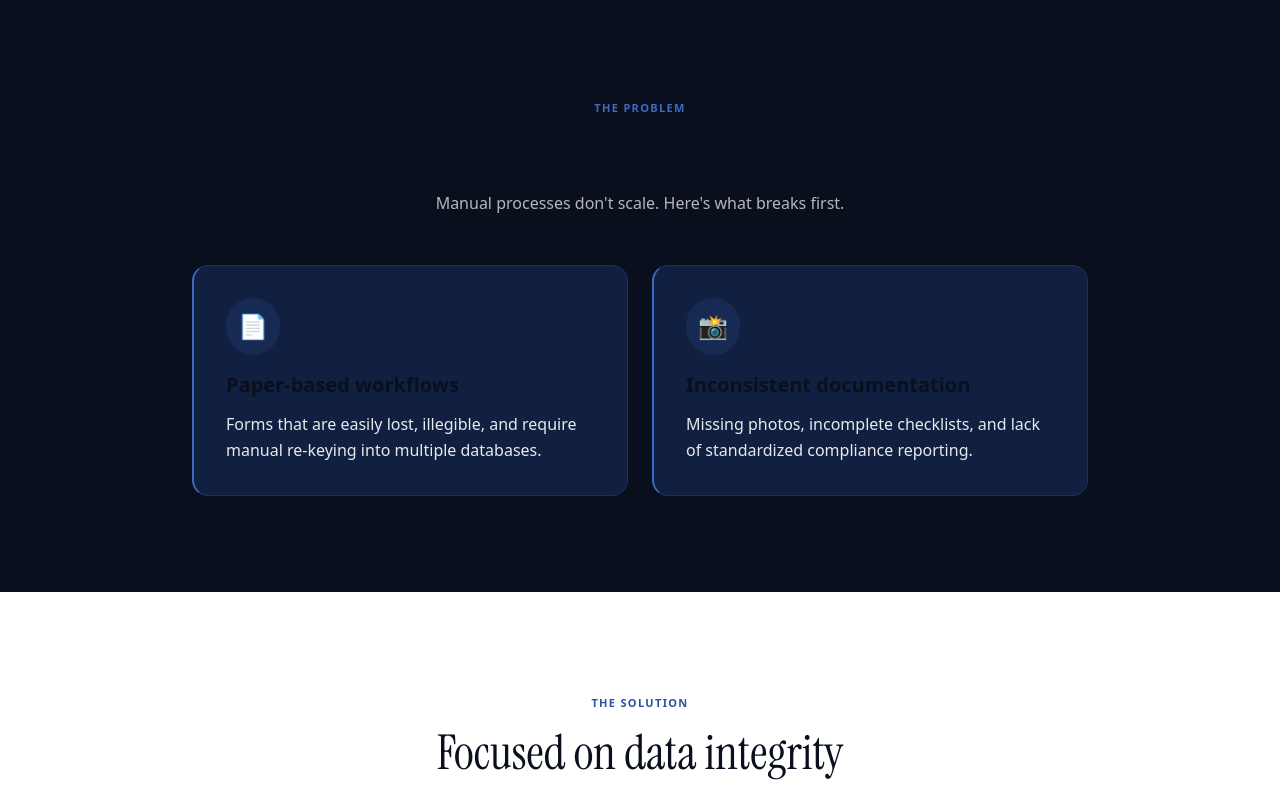
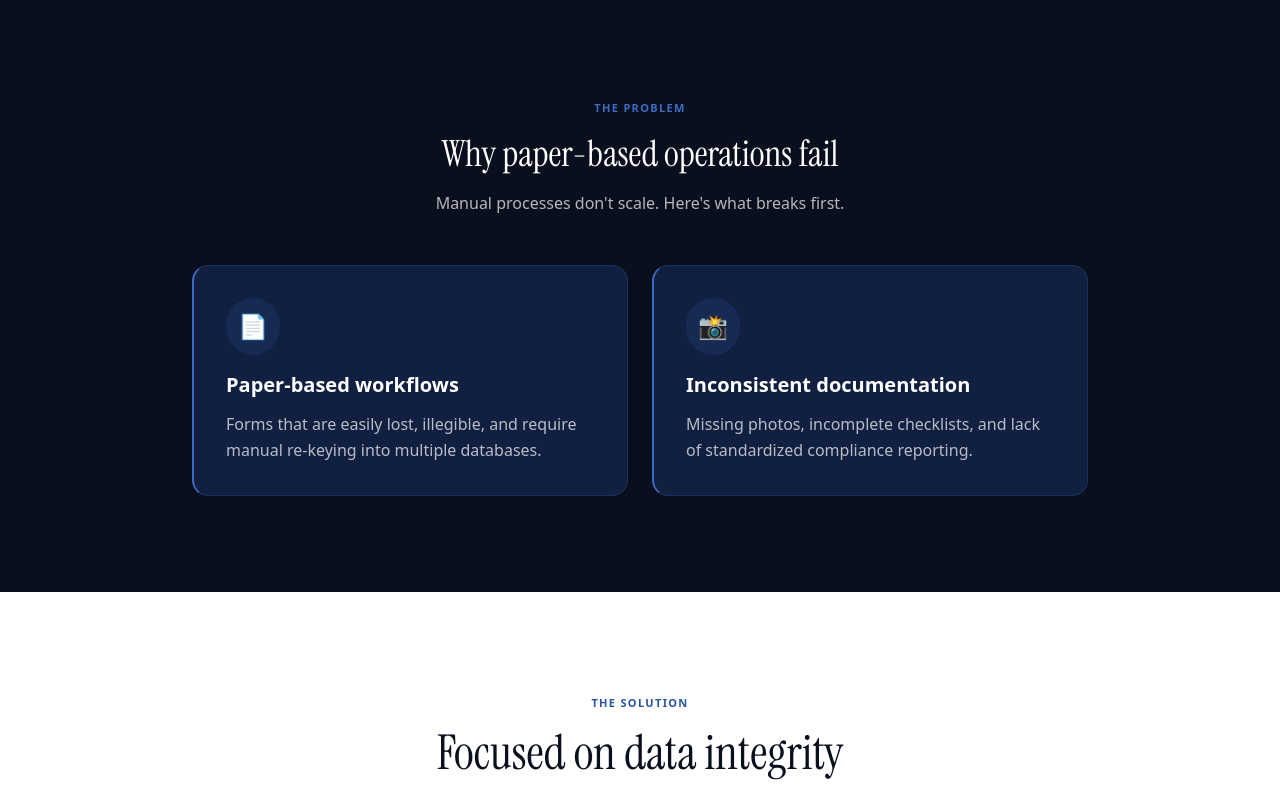
Before and after one commit to usman123-commits/Portfolio, a Next.js app: page / in a window 1280 px wide. Shown: the part 1420-2220 px from the top of the page. Built offline with nearby package versions, Linux system fonts and the light colour scheme; no server answers.

Commit message:
again fixed the same isuue

```diff
--- a/src/app/globals.css
+++ b/src/app/globals.css
@@ -50,7 +50,6 @@ h1, h2 {
 }
 
 h3, h4, h5, h6 {
-  color: var(--text-primary);
   font-weight: 600;
 }
 
--- a/src/app/page.tsx
+++ b/src/app/page.tsx
@@ -167,8 +167,8 @@ export default function HomePage() {
               THE PROBLEM
             </p>
             <h2
-              className="text-4xl text-white text-center mb-4"
-              style={{ fontFamily: "var(--font-instrument-serif), serif" }}
+              className="font-normal text-4xl text-white text-center mb-4"
+              style={{ fontFamily: "var(--font-instrument-serif), serif", color: "#ffffff" }}
             >
               Why paper-based operations fail
             </h2>
@@ -203,8 +203,13 @@ export default function HomePage() {
                 <div className="bg-[var(--navy-500)]/20 rounded-full p-3 w-fit mb-4">
                   <span className="text-2xl">{item.icon}</span>
                 </div>
-                <h3 className="text-xl font-semibold text-white mb-3">{item.title}</h3>
-                <p className="text-white/90 leading-relaxed">{item.description}</p>
+                <h3
+                  className="text-white font-semibold text-xl mb-3"
+                  style={{ color: "#ffffff" }}
+                >
+                  {item.title}
+                </h3>
+                <p className="text-white/70 leading-relaxed">{item.description}</p>
               </div>
             ))}
           </div>
```
